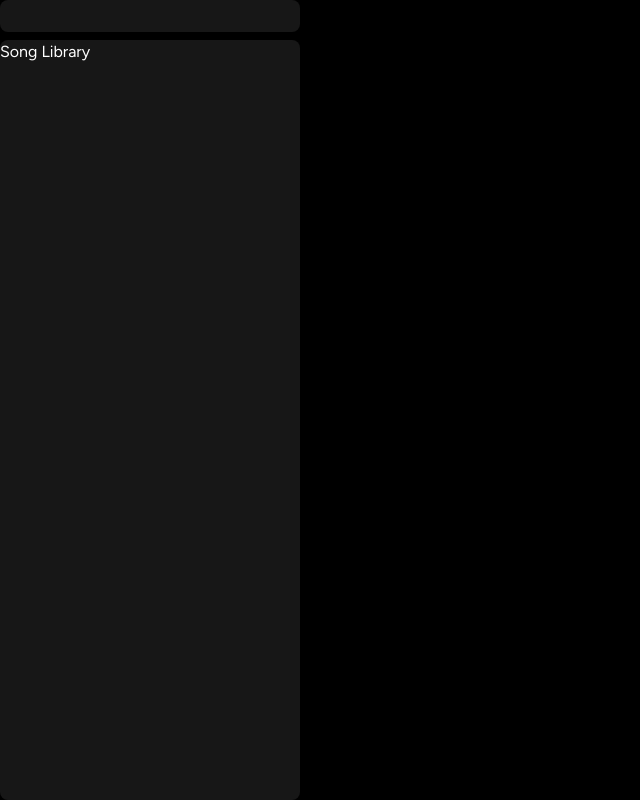
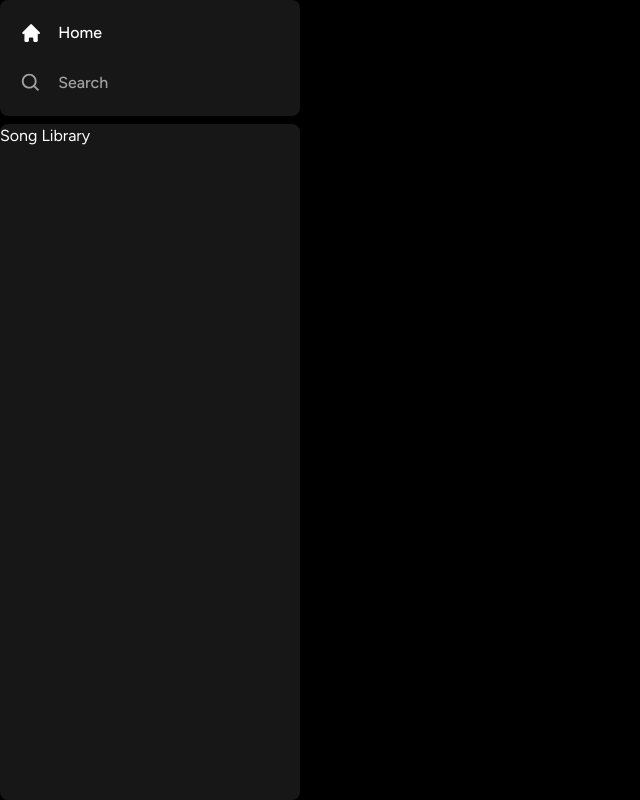
Before and after one commit to Marx-wrld/Vocalshare, a Next.js app: page / in a window 1280 px wide. Shown: the whole page, without its empty margins (0-640 px from the left). Built offline with nearby package versions, Linux system fonts and the light colour scheme.

Commit message:
Modifying our sidebar

```diff
--- a/components/Box.tsx
+++ b/components/Box.tsx
@@ -7,7 +7,7 @@ interface BoxProps{
 
 const Box: React.FC<BoxProps> = ({
     children, className
-}) => {
+}) => {//
     return (
         <div className={twMerge (
             `
--- a/components/Sidebar.tsx
+++ b/components/Sidebar.tsx
@@ -42,12 +42,12 @@ const Sidebar: React.FC<SidebarProps> = ({
             w-[300px]">
                 <Box>
                     <div className="flex flex-col gap-y-4 px-5 py-4">
-                        {routes.map((item) => {
+                        {routes.map((item) => (
                             <SidebarItem
                                 key={item.label}
                                 {...item}
                             />
-                        })}
+                        ))}
                     </div>
                 </Box>
                 <Box className="overflow-y-auto h-full">
--- a/components/SidebarItem.tsx
+++ b/components/SidebarItem.tsx
@@ -1,6 +1,47 @@
-const SidebarItem = () => {
+import Link from "next/link";
+import { IconType } from "react-icons";
+import { twMerge } from "tailwind-merge";
+
+interface SidebarItemProps {
+    icon: IconType;
+    label: string;
+    active: boolean;
+    href: string;
+}
+
+const SidebarItem: React.FC<SidebarItemProps> = ({
+    icon: Icon,
+    label,
+    active,
+    href
+}) => {
     return (
-        <div>Sidebar Item</div>
+        <div>
+            <Link
+                href={href}
+                className={twMerge(
+                    `
+                        flex
+                        flex-row
+                        h-auto
+                        items-center
+                        w-full
+                        gap-x-4
+                        text-md
+                        font-medium
+                        cursor-pointer
+                        hover:text-white
+                        transition
+                        text-neutral-400
+                        py-1
+                    `,
+                    active && "text-white"
+                    //Using backticks so that I can collapse my classes
+                )}>
+                <Icon size={26} />
+                <p className="truncate w-full">{label}</p>
+            </Link>
+        </div>
     )
 }
 
```
